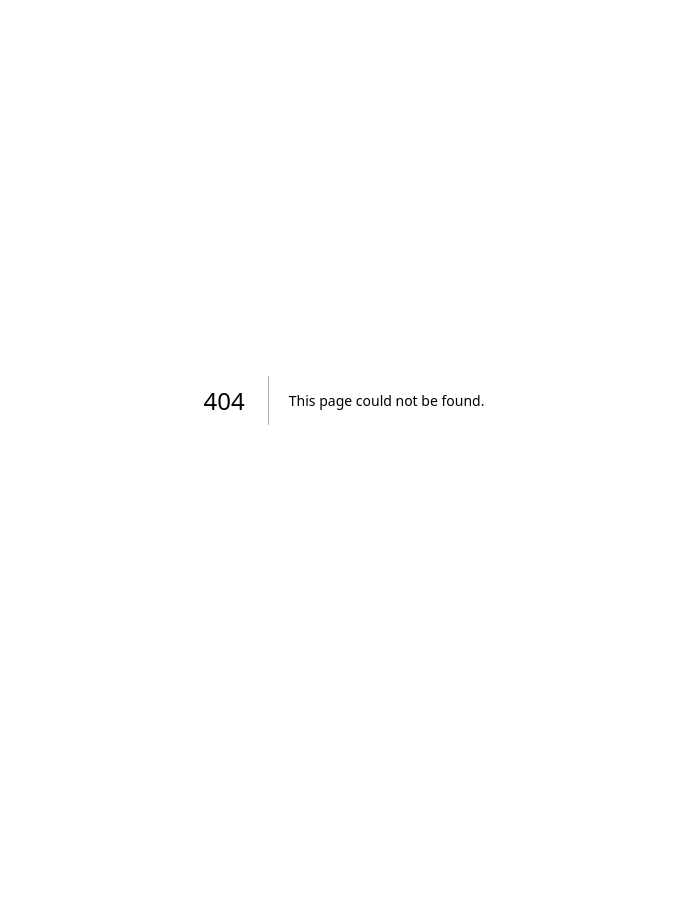
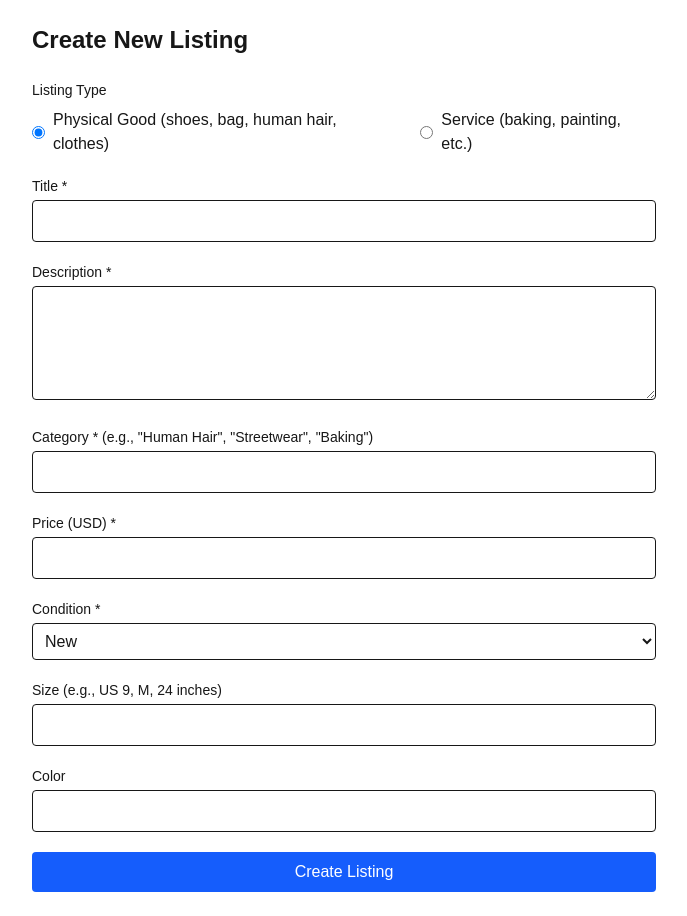
Before and after one commit to RoseO5/sellany, a Next.js app: page /listings/create in a window 1280 px wide. Before the commit this address had no page. Shown: the whole page, without its empty margins (296-983 px from the left). Before the commit the page ends 800 px from the top, so only its background shows below. Built offline with nearby package versions, Linux system fonts and the light colour scheme.

Commit message:
feat: add create listing form and API

```diff
--- /dev/null
+++ b/src/app/api/listings/route.ts
@@ -0,0 +1,64 @@
+import { NextRequest } from 'next/server';
+import mongoose from 'mongoose';
+
+// Simple in-file model (no separate file needed yet)
+const ListingSchema = new mongoose.Schema({
+  title: { type: String, required: true },
+  description: { type: String, required: true },
+  type: { type: String, enum: ['good', 'service'], required: true },
+  category: { type: String, required: true },
+  price: { type: Number, required: true },
+  seller: { type: mongoose.Schema.Types.ObjectId, default: '660000000000000000000000' },
+  isPublished: { type: Boolean, default: true },
+  // Goods
+  condition: String,
+  size: String,
+  color: String,
+  // Services
+  duration: Number,
+  locationType: String,
+}, { timestamps: true });
+
+const Listing = mongoose.models.Listing || mongoose.model('Listing', ListingSchema);
+
+export async function POST(request: NextRequest) {
+  try {
+    await mongoose.connect(process.env.MONGODB_URI!);
+
+    const body = await request.json();
+    const {
+      title,
+      description,
+      type,
+      category,
+      price,
+      condition,
+      size,
+      color,
+      duration,
+      locationType,
+    } = body;
+
+    // Basic validation
+    if (!title || !description || !type || !category || price == null) {
+      return new Response(JSON.stringify({ error: 'Missing required fields' }), { status: 400 });
+    }
+
+    const listing = new Listing({
+      title,
+      description,
+      type,
+      category,
+      price: parseFloat(price),
+      ...(type === 'good' && { condition, size, color }),
+      ...(type === 'service' && { duration: duration ? parseInt(duration) : undefined, locationType }),
+    });
+
+    await listing.save();
+
+    return Response.json({ success: true, id: listing._id });
+  } catch (error: any) {
+    console.error('Save listing error:', error);
+    return new Response(JSON.stringify({ error: error.message || 'Failed to save listing' }), { status: 500 });
+  }
+}
--- /dev/null
+++ b/src/app/listings/create/page.tsx
@@ -0,0 +1,218 @@
+'use client';
+
+import { useState } from 'react';
+import { useRouter } from 'next/navigation';
+
+export default function CreateListingPage() {
+  const router = useRouter();
+  const [type, setType] = useState<'good' | 'service'>('good');
+  const [title, setTitle] = useState('');
+  const [description, setDescription] = useState('');
+  const [category, setCategory] = useState('');
+  const [price, setPrice] = useState('');
+  const [condition, setCondition] = useState('new');
+  const [size, setSize] = useState('');
+  const [color, setColor] = useState('');
+  const [duration, setDuration] = useState('');
+  const [locationType, setLocationType] = useState('in-person');
+  const [loading, setLoading] = useState(false);
+  const [error, setError] = useState('');
+
+  const handleSubmit = async (e: React.FormEvent) => {
+    e.preventDefault();
+    setLoading(true);
+    setError('');
+
+    // Build payload
+    const payload: any = {
+      title,
+      description,
+      type,
+      category,
+      price: parseFloat(price),
+    };
+
+    if (type === 'good') {
+      payload.condition = condition;
+      payload.size = size;
+      payload.color = color;
+    } else {
+      payload.duration = duration ? parseInt(duration) : undefined;
+      payload.locationType = locationType;
+    }
+
+    try {
+      const res = await fetch('/api/listings', {
+        method: 'POST',
+        headers: { 'Content-Type': 'application/json' },
+        body: JSON.stringify(payload),
+      });
+
+      if (res.ok) {
+        alert('✅ Listing created successfully!');
+        router.push('/');
+      } else {
+        const data = await res.json();
+        setError(data.error || 'Failed to create listing');
+      }
+    } catch (err) {
+      setError('Network error. Please try again.');
+    } finally {
+      setLoading(false);
+    }
+  };
+
+  return (
+    <div className="max-w-2xl mx-auto p-6">
+      <h1 className="text-2xl font-bold mb-6">Create New Listing</h1>
+
+      {error && <div className="bg-red-100 text-red-700 p-3 rounded mb-4">{error}</div>}
+
+      <form onSubmit={handleSubmit} className="space-y-5">
+        {/* Type Toggle */}
+        <div>
+          <label className="block text-sm font-medium mb-2">Listing Type</label>
+          <div className="flex gap-6">
+            <label className="inline-flex items-center">
+              <input
+                type="radio"
+                checked={type === 'good'}
+                onChange={() => setType('good')}
+                className="mr-2"
+              />
+              Physical Good (shoes, bag, human hair, clothes)
+            </label>
+            <label className="inline-flex items-center">
+              <input
+                type="radio"
+                checked={type === 'service'}
+                onChange={() => setType('service')}
+                className="mr-2"
+              />
+              Service (baking, painting, etc.)
+            </label>
+          </div>
+        </div>
+
+        {/* Shared Fields */}
+        <div>
+          <label className="block text-sm font-medium mb-1">Title *</label>
+          <input
+            type="text"
+            value={title}
+            onChange={(e) => setTitle(e.target.value)}
+            className="w-full p-2 border rounded"
+            required
+          />
+        </div>
+
+        <div>
+          <label className="block text-sm font-medium mb-1">Description *</label>
+          <textarea
+            value={description}
+            onChange={(e) => setDescription(e.target.value)}
+            className="w-full p-2 border rounded"
+            rows={4}
+            required
+          />
+        </div>
+
+        <div>
+          <label className="block text-sm font-medium mb-1">Category * (e.g., "Human Hair", "Streetwear", "Baking")</label>
+          <input
+            type="text"
+            value={category}
+            onChange={(e) => setCategory(e.target.value)}
+            className="w-full p-2 border rounded"
+            required
+          />
+        </div>
+
+        <div>
+          <label className="block text-sm font-medium mb-1">Price (USD) *</label>
+          <input
+            type="number"
+            step="0.01"
+            value={price}
+            onChange={(e) => setPrice(e.target.value)}
+            className="w-full p-2 border rounded"
+            required
+          />
+        </div>
+
+        {/* Goods-Specific Fields */}
+        {type === 'good' && (
+          <>
+            <div>
+              <label className="block text-sm font-medium mb-1">Condition *</label>
+              <select
+                value={condition}
+                onChange={(e) => setCondition(e.target.value)}
+                className="w-full p-2 border rounded"
+                required
+              >
+                <option value="new">New</option>
+                <option value="used">Used</option>
+              </select>
+            </div>
+
+            <div>
+              <label className="block text-sm font-medium mb-1">Size (e.g., US 9, M, 24 inches)</label>
+              <input
+                type="text"
+                value={size}
+                onChange={(e) => setSize(e.target.value)}
+                className="w-full p-2 border rounded"
+              />
+            </div>
+
+            <div>
+              <label className="block text-sm font-medium mb-1">Color</label>
+              <input
+                type="text"
+                value={color}
+                onChange={(e) => setColor(e.target.value)}
+                className="w-full p-2 border rounded"
+              />
+            </div>
+          </>
+        )}
+
+        {/* Services-Specific Fields */}
+        {type === 'service' && (
+          <>
+            <div>
+              <label className="block text-sm font-medium mb-1">Duration (minutes)</label>
+              <input
+                type="number"
+                value={duration}
+                onChange={(e) => setDuration(e.target.value)}
+                className="w-full p-2 border rounded"
+              />
+            </div>
+
+            <div>
+              <label className="block text-sm font-medium mb-1">Location Type</label>
+              <select
+                value={locationType}
+                onChange={(e) => setLocationType(e.target.value)}
+                className="w-full p-2 border rounded"
+              >
+                <option value="in-person">In-person</option>
+                <option value="online">Online</option>
+              </select>
+            </div>
+          </>
+        )}
+
+        <button
+          type="submit"
+          disabled={loading}
+          className="w-full bg-blue-600 text-white py-2 rounded font-medium disabled:opacity-50"
+        >
+          {loading ? 'Creating...' : 'Create Listing'}
+        </button>
+      </form>
+    </div>
+  );
+}
```
